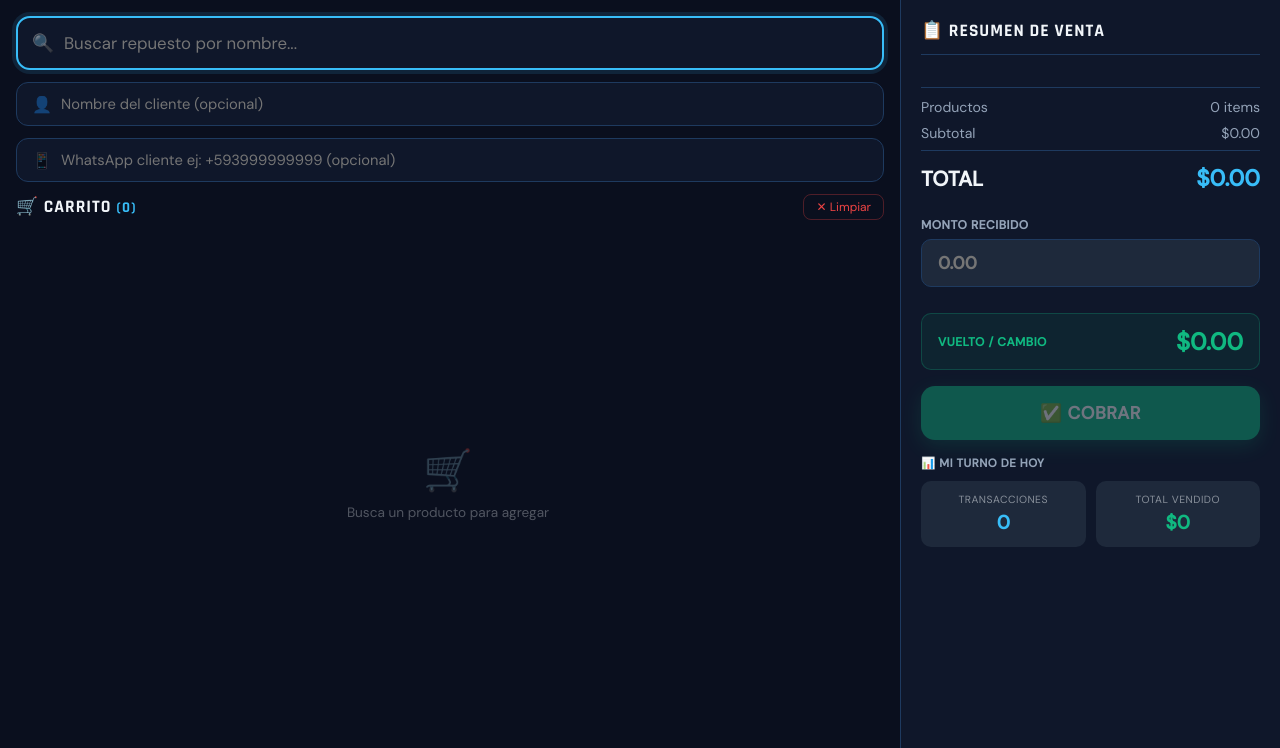
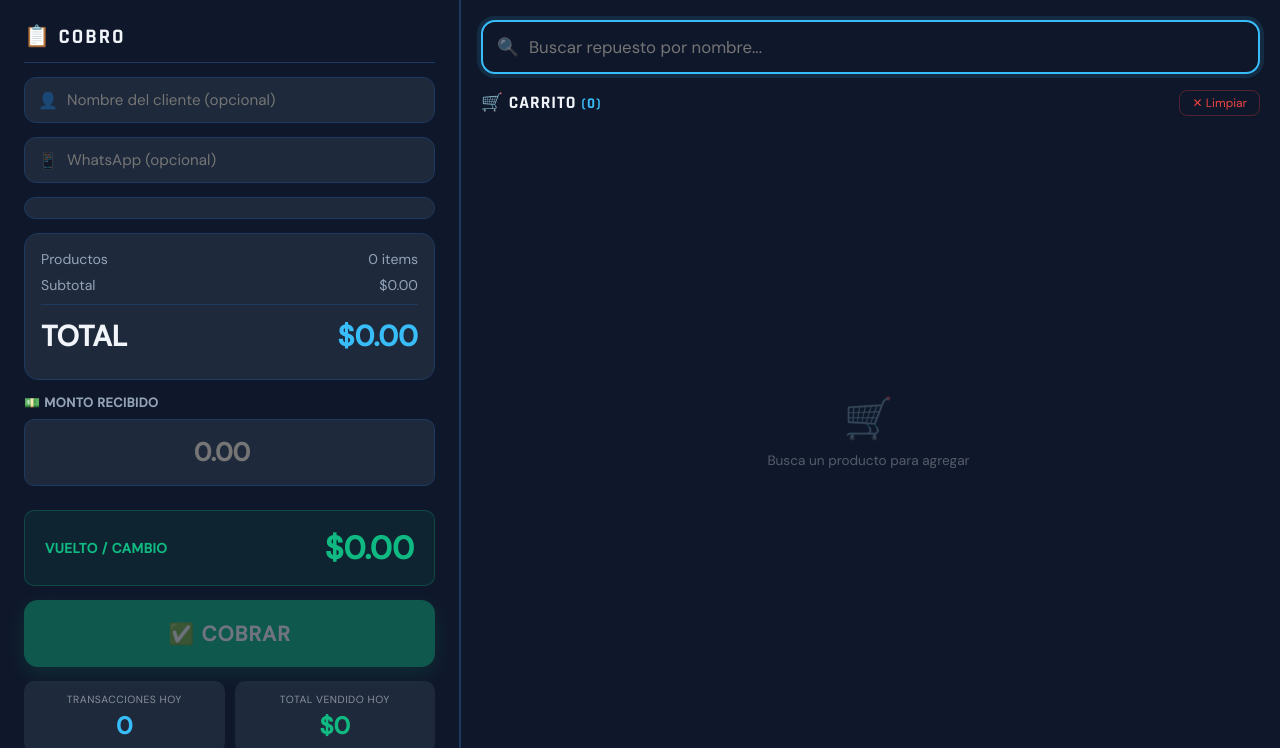
Before and after one commit to FrancoC94/Web-inventario, a Flask app: page /pos/ in a window 1280 px wide. Shown: the part 52-800 px from the top of the page. Run offline with Flask 3, Linux system fonts and the light colour scheme; the visitor is signed in with stand-in values (Sample User, id 1); data that the repository does not hold is empty.

Commit message:
INVENTARIO WEB

```diff
--- a/templates/pos.html
+++ b/templates/pos.html
@@ -41,10 +41,13 @@
         .theme-btn { background:var(--panel2); border:1px solid var(--border); color:var(--text); padding:6px 12px; border-radius:8px; cursor:pointer; font-size:.82em; font-family:inherit; }
 
         /* LAYOUT PRINCIPAL */
-        .pos-layout { display:grid; grid-template-columns:1fr 380px; flex:1; overflow:hidden; gap:0; }
+        .pos-layout { display:grid; grid-template-columns:460px 1fr; flex:1; overflow:hidden; gap:0; }
 
-        /* PANEL IZQUIERDO — Buscador + Carrito */
-        .panel-left { display:flex; flex-direction:column; padding:16px; gap:12px; overflow:hidden; }
+        /* PANEL IZQUIERDO — Cobro (grande) */
+        .panel-left { display:flex; flex-direction:column; padding:24px; gap:14px; overflow-y:auto; background:var(--panel); border-right:1px solid var(--border); }
+
+        /* PANEL DERECHO — Buscador + Carrito */
+        .panel-right { background:var(--panel2); display:flex; flex-direction:column; padding:16px; gap:12px; overflow:hidden; }
 
         /* BUSCADOR */
         .search-wrap { position:relative; }
@@ -156,9 +159,9 @@
         @keyframes tIn  { from{opacity:0;transform:translateY(10px)} to{opacity:1;transform:translateY(0)} }
         @keyframes tOut { to{opacity:0;transform:translateY(10px)} }
 
-        @media(max-width:700px) {
-            .pos-layout { grid-template-columns:1fr; grid-template-rows:1fr auto; }
-            .panel-right { border-left:none; border-top:1px solid var(--border); max-height:45vh; }
+        @media(max-width:900px) {
+            .pos-layout { grid-template-columns:1fr; grid-template-rows:auto 1fr; }
+            .panel-left { border-right:none; border-bottom:1px solid var(--border); }
             body { overflow:auto; }
         }
 
@@ -204,8 +207,86 @@
 <!-- LAYOUT -->
 <div class="pos-layout">
 
-    <!-- IZQUIERDA: Buscador + Carrito -->
+    <!-- IZQUIERDA: Resumen + Pago (GRANDE) -->
     <div class="panel-left">
+
+        <div class="resumen-title" style="font-size:1.3em;letter-spacing:2px">📋 COBRO</div>
+
+        <!-- Cliente -->
+        <div style="position:relative">
+            <span style="position:absolute;left:14px;top:50%;transform:translateY(-50%);opacity:.4;pointer-events:none;font-size:1em">👤</span>
+            <input type="text" id="clienteInput"
+                   style="width:100%;background:var(--panel2);border:1px solid var(--border);color:var(--text);padding:12px 16px 12px 42px;border-radius:12px;font-family:inherit;font-size:.95em;outline:none;transition:.2s"
+                   placeholder="Nombre del cliente (opcional)"
+                   autocomplete="off"
+                   oninput="buscarClienteCRM(this.value)"
+                   onfocus="this.style.borderColor='var(--primary)';this.style.boxShadow='0 0 0 3px rgba(56,189,248,.12)'"
+                   onblur="setTimeout(()=>document.getElementById('crmSugg').style.display='none',200)">
+            <div id="crmSugg" style="display:none;position:absolute;top:100%;left:0;right:0;background:var(--panel);border:1px solid var(--border);border-radius:10px;z-index:50;margin-top:4px;overflow:hidden;box-shadow:0 8px 20px rgba(0,0,0,.3)"></div>
+        </div>
+
+        <!-- WhatsApp -->
+        <div style="position:relative">
+            <span style="position:absolute;left:14px;top:50%;transform:translateY(-50%);opacity:.4;pointer-events:none">📱</span>
+            <input type="tel" id="whatsappInput"
+                   style="width:100%;background:var(--panel2);border:1px solid var(--border);color:var(--text);padding:12px 16px 12px 42px;border-radius:12px;font-family:inherit;font-size:.95em;outline:none;transition:.2s"
+                   placeholder="WhatsApp (opcional)"
+                   autocomplete="off"
+                   onfocus="this.style.borderColor='#25d366';this.style.boxShadow='0 0 0 3px rgba(37,211,102,.12)'"
+                   onblur="this.style.borderColor='var(--border)';this.style.boxShadow='none'">
+        </div>
+
+        <!-- Productos en la venta -->
+        <div id="resumenItems" style="display:flex;flex-direction:column;gap:5px;max-height:200px;overflow-y:auto;background:var(--panel2);border-radius:12px;padding:10px;border:1px solid var(--border)"></div>
+
+        <!-- Totales -->
+        <div style="background:var(--panel2);border-radius:14px;padding:16px;border:1px solid var(--border)">
+            <div class="resumen-linea"><span>Productos</span><span id="resumenCant">0 items</span></div>
+            <div class="resumen-linea"><span>Subtotal</span><span id="resumenSub">$0.00</span></div>
+            <div class="resumen-linea total" style="font-size:1.8em;margin-top:10px">
+                <span>TOTAL</span>
+                <span id="resumenTotal" style="color:var(--primary);font-size:1em">$0.00</span>
+            </div>
+        </div>
+
+        <!-- Monto recibido -->
+        <div class="pago-section">
+            <label style="font-size:.8em;font-weight:700;color:var(--muted);text-transform:uppercase;letter-spacing:.5px;display:block;margin-bottom:8px">💵 Monto recibido</label>
+            <input type="number" class="pago-input" id="pagoInput"
+                   placeholder="0.00" step="0.01" min="0"
+                   style="font-size:1.6em;padding:16px;text-align:center"
+                   oninput="calcVuelto()">
+            <div class="pagos-rapidos" id="pagosRapidos" style="margin-top:10px"></div>
+        </div>
+
+        <!-- Vuelto -->
+        <div class="vuelto-box" style="padding:16px 20px">
+            <span class="label" style="font-size:.85em">Vuelto / Cambio</span>
+            <span class="valor" id="vueltoValor" style="font-size:2em">$0.00</span>
+        </div>
+
+        <!-- Botón cobrar -->
+        <button class="btn-cobrar" id="btnCobrar" onclick="procesarVenta()" disabled
+                style="font-size:1.3em;padding:20px;letter-spacing:1px">
+            ✅ COBRAR
+        </button>
+
+        <!-- Stats del día -->
+        <div class="stats-hoy">
+            <div class="stat-mini">
+                <small>Transacciones hoy</small>
+                <strong id="statCant" style="color:var(--primary);font-size:1.5em">0</strong>
+            </div>
+            <div class="stat-mini">
+                <small>Total vendido hoy</small>
+                <strong id="statTotal" style="color:var(--success);font-size:1.5em">$0</strong>
+            </div>
+        </div>
+
+    </div>
+
+    <!-- DERECHA: Buscador + Carrito -->
+    <div class="panel-right">
 
         <!-- Buscador -->
         <div class="search-wrap">
@@ -214,30 +295,6 @@
                    placeholder="Buscar repuesto por nombre..."
                    autocomplete="off" autofocus>
             <div class="search-results" id="searchResults"></div>
-        </div>
-
-        <!-- Cliente opcional -->
-        <div style="position:relative">
-            <span style="position:absolute;left:16px;top:50%;transform:translateY(-50%);opacity:.45;pointer-events:none">👤</span>
-            <input type="text" id="clienteInput"
-                   style="width:100%;background:var(--panel);border:1px solid var(--border);color:var(--text);padding:11px 16px 11px 44px;border-radius:12px;font-family:inherit;font-size:.92em;outline:none;transition:border-color .2s,box-shadow .2s"
-                   placeholder="Nombre del cliente (opcional)"
-                   autocomplete="off"
-                   oninput="buscarClienteCRM(this.value)"
-                   onfocus="this.style.borderColor='var(--primary)';this.style.boxShadow='0 0 0 3px rgba(56,189,248,.12)'"
-                   onblur="setTimeout(()=>document.getElementById('crmSugg').style.display='none',200)">
-            <div id="crmSugg" style="display:none;position:absolute;top:100%;left:0;right:0;background:var(--panel);border:1px solid var(--border);border-radius:10px;z-index:50;margin-top:4px;overflow:hidden;box-shadow:0 8px 20px rgba(0,0,0,.3)"></div>
-        </div>
-
-        <!-- WhatsApp opcional -->
-        <div style="position:relative">
-            <span style="position:absolute;left:16px;top:50%;transform:translateY(-50%);opacity:.45;pointer-events:none">📱</span>
-            <input type="tel" id="whatsappInput"
-                   style="width:100%;background:var(--panel);border:1px solid var(--border);color:var(--text);padding:11px 16px 11px 44px;border-radius:12px;font-family:inherit;font-size:.92em;outline:none;transition:border-color .2s,box-shadow .2s"
-                   placeholder="WhatsApp cliente ej: +593999999999 (opcional)"
-                   autocomplete="off"
-                   onfocus="this.style.borderColor='#25d366';this.style.boxShadow='0 0 0 3px rgba(37,211,102,.12)'"
-                   onblur="this.style.borderColor='var(--border)';this.style.boxShadow='none'">
         </div>
 
         <!-- Carrito header -->
@@ -251,60 +308,6 @@
             <div class="carrito-empty" id="carritoEmpty">
                 <div>🛒</div>
                 <p>Busca un producto para agregar</p>
-            </div>
-        </div>
-
-    </div>
-
-    <!-- DERECHA: Resumen + Pago -->
-    <div class="panel-right">
-
-        <div class="resumen-title">📋 RESUMEN DE VENTA</div>
-
-        <!-- Líneas por producto -->
-        <div id="resumenItems" style="display:flex;flex-direction:column;gap:4px;max-height:150px;overflow-y:auto"></div>
-
-        <!-- Totales -->
-        <div style="border-top:1px solid var(--border);padding-top:10px">
-            <div class="resumen-linea"><span>Productos</span><span id="resumenCant">0 items</span></div>
-            <div class="resumen-linea"><span>Subtotal</span><span id="resumenSub">$0.00</span></div>
-            <div class="resumen-linea total"><span>TOTAL</span><span id="resumenTotal">$0.00</span></div>
-        </div>
-
-        <!-- Pago recibido -->
-        <div class="pago-section">
-            <label>Monto recibido</label>
-            <input type="number" class="pago-input" id="pagoInput"
-                   placeholder="0.00" step="0.01" min="0"
-                   oninput="calcVuelto()">
-            <div class="pagos-rapidos" id="pagosRapidos" style="margin-top:10px"></div>
-        </div>
-
-        <!-- Vuelto -->
-        <div class="vuelto-box">
-            <span class="label">Vuelto / Cambio</span>
-            <span class="valor" id="vueltoValor">$0.00</span>
-        </div>
-
-        <!-- Botón cobrar -->
-        <button class="btn-cobrar" id="btnCobrar" onclick="procesarVenta()" disabled>
-            ✅ COBRAR
-        </button>
-
-        <!-- Stats del día -->
-        <div>
-            <div style="font-size:.72em;font-weight:600;color:var(--muted);text-transform:uppercase;letter-spacing:.5px;margin-bottom:10px">
-                📊 Mi turno de hoy
-            </div>
-            <div class="stats-hoy">
-                <div class="stat-mini">
-                    <small>Transacciones</small>
-                    <strong id="statCant" style="color:var(--primary)">0</strong>
-                </div>
-                <div class="stat-mini">
-                    <small>Total vendido</small>
-                    <strong id="statTotal" style="color:var(--success)">$0</strong>
-                </div>
             </div>
         </div>
 
```
